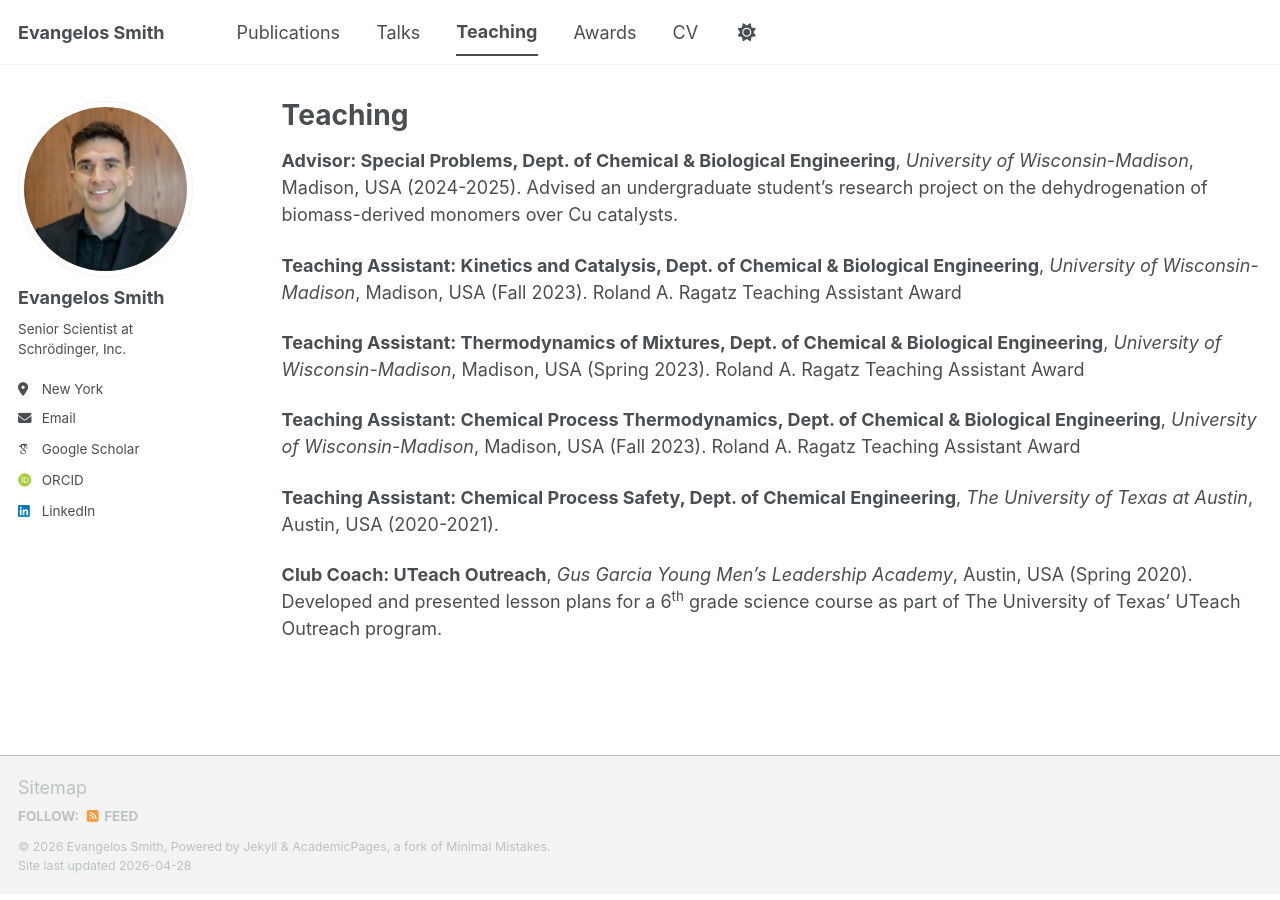
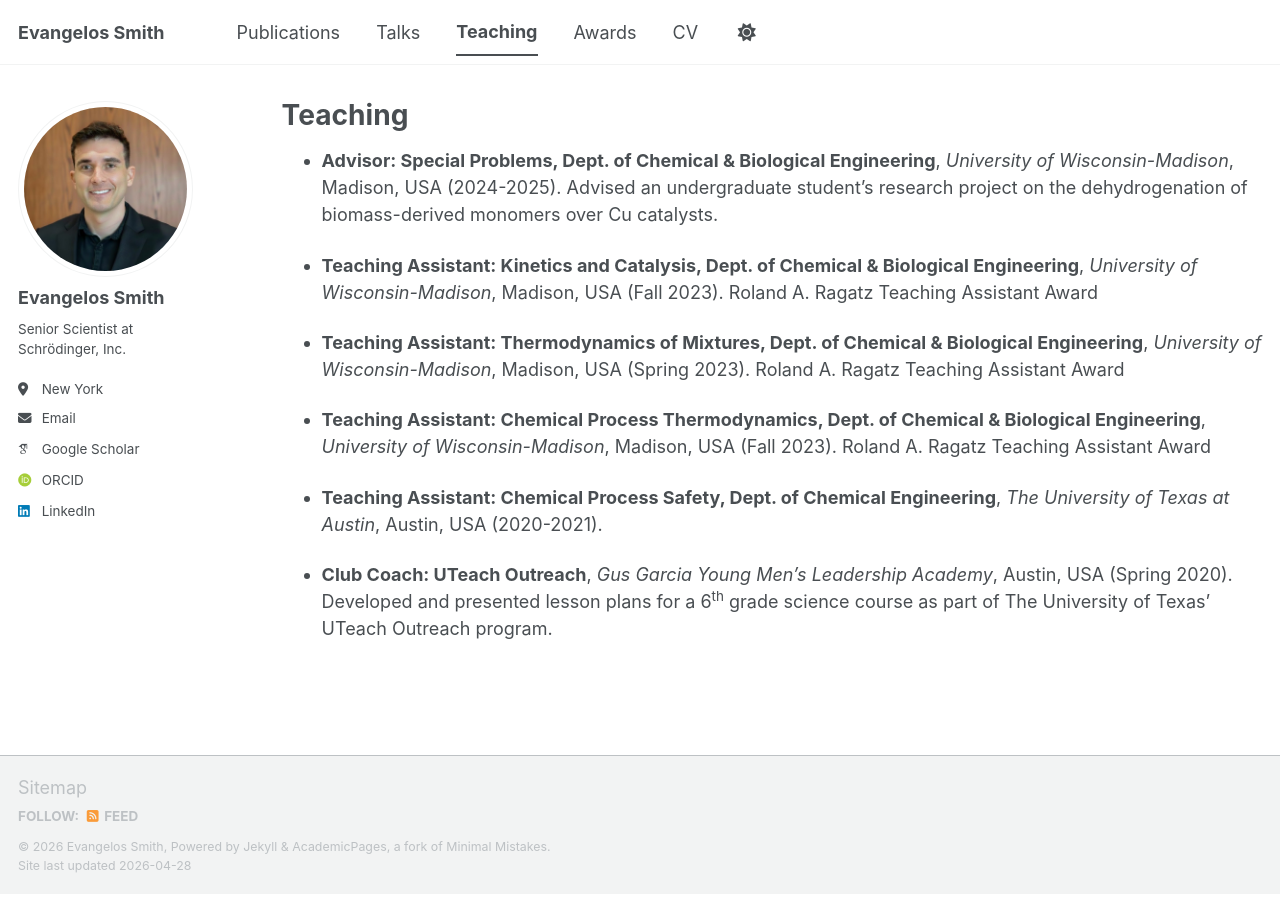
Before and after one commit to evangelossmith/evangelossmith.github.io, a Jekyll site: the page built from _pages/teaching.md, in a window 1280 px wide. Built offline with Jekyll 4.4.1, drawn with Linux system fonts in a browser that asks for light colours; some web fonts are replaced; a script bundle is joined from its source files by our own code; library files that are not in the unit come from our copies.

```diff
--- a/_pages/teaching.md
+++ b/_pages/teaching.md
@@ -5,19 +5,19 @@ permalink: /teaching/
 author_profile: true
 ---
 
-**Advisor: Special Problems, Dept. of Chemical & Biological Engineering**, *University of Wisconsin-Madison*, Madison, USA (2024-2025).
+- **Advisor: Special Problems, Dept. of Chemical & Biological Engineering**, *University of Wisconsin-Madison*, Madison, USA (2024-2025).
 Advised an undergraduate student's research project on the dehydrogenation of biomass-derived monomers over Cu catalysts.
 
-**Teaching Assistant: Kinetics and Catalysis, Dept. of Chemical & Biological Engineering**, *University of Wisconsin-Madison*, Madison, USA (Fall 2023).
+- **Teaching Assistant: Kinetics and Catalysis, Dept. of Chemical & Biological Engineering**, *University of Wisconsin-Madison*, Madison, USA (Fall 2023).
 Roland A. Ragatz Teaching Assistant Award
 
-**Teaching Assistant: Thermodynamics of Mixtures, Dept. of Chemical & Biological Engineering**, *University of Wisconsin-Madison*, Madison, USA (Spring 2023).
+- **Teaching Assistant: Thermodynamics of Mixtures, Dept. of Chemical & Biological Engineering**, *University of Wisconsin-Madison*, Madison, USA (Spring 2023).
 Roland A. Ragatz Teaching Assistant Award
 
-**Teaching Assistant: Chemical Process Thermodynamics, Dept. of Chemical & Biological Engineering**, *University of Wisconsin-Madison*, Madison, USA (Fall 2023).
+- **Teaching Assistant: Chemical Process Thermodynamics, Dept. of Chemical & Biological Engineering**, *University of Wisconsin-Madison*, Madison, USA (Fall 2023).
 Roland A. Ragatz Teaching Assistant Award
 
-**Teaching Assistant: Chemical Process Safety, Dept. of Chemical Engineering**, *The University of Texas at Austin*, Austin, USA (2020-2021).
+- **Teaching Assistant: Chemical Process Safety, Dept. of Chemical Engineering**, *The University of Texas at Austin*, Austin, USA (2020-2021).
 
-**Club Coach: UTeach Outreach**, *Gus Garcia Young Men’s Leadership Academy*, Austin, USA (Spring 2020).
+- **Club Coach: UTeach Outreach**, *Gus Garcia Young Men’s Leadership Academy*, Austin, USA (Spring 2020).
 Developed and presented lesson plans for a 6<sup>th</sup> grade science course as part of The University of Texas' UTeach Outreach program.
```
